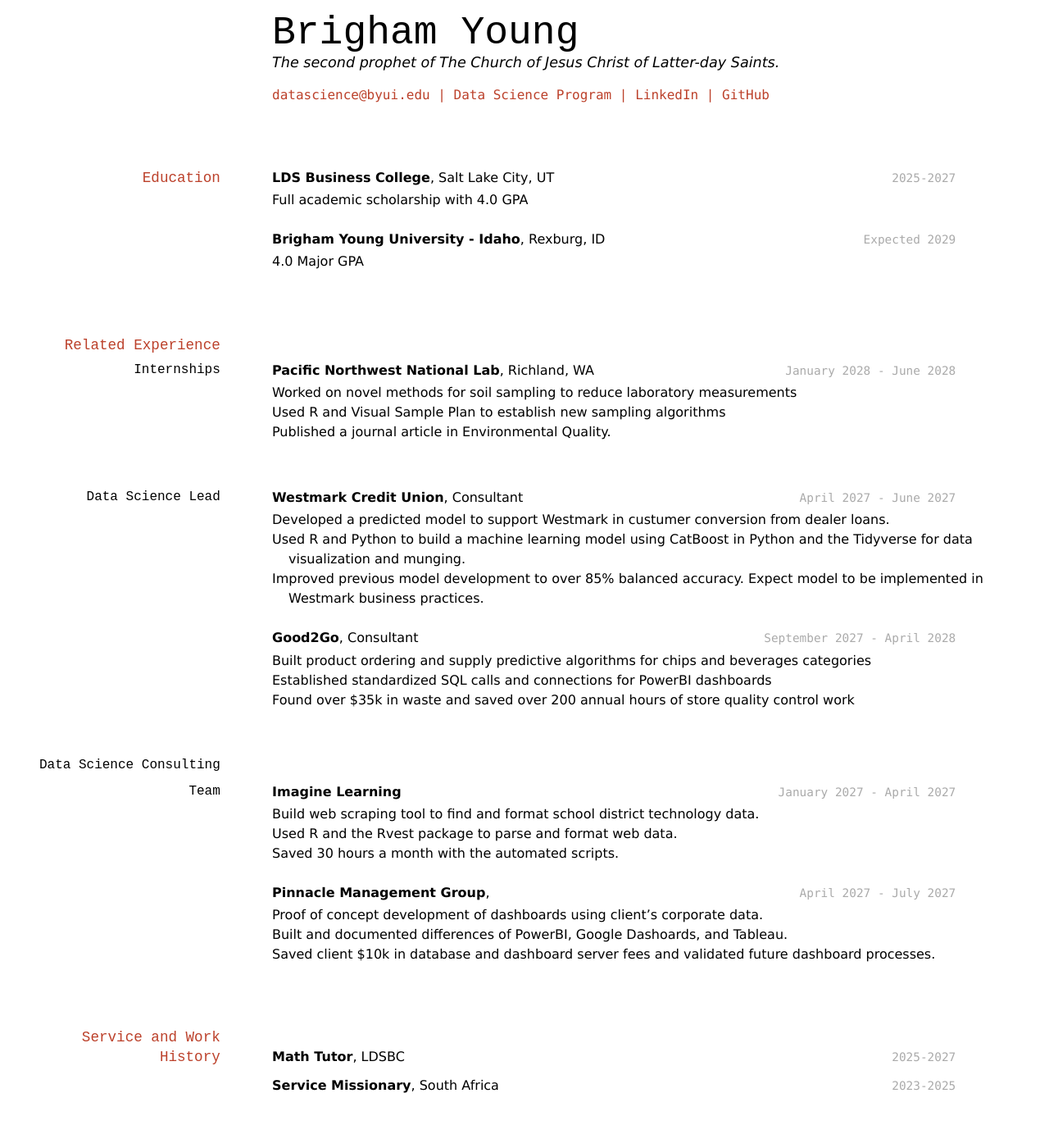
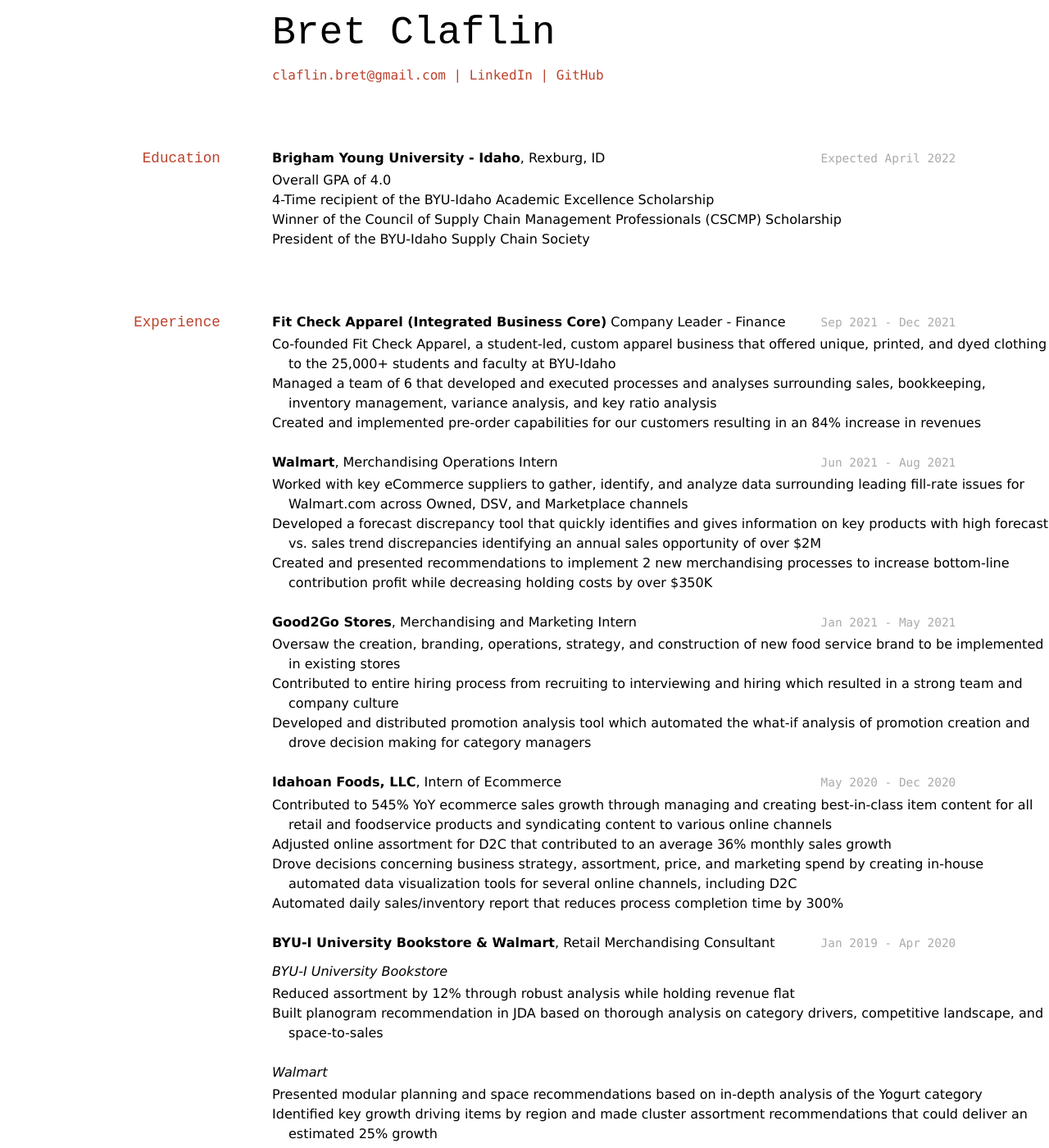
Before and after one commit to BretClaflin/new_claflin_resume, a Jekyll site: the page built from docs/index.md, in a window 1280 px wide and 1400 px high. Shown: the whole window at 82% size. Built offline with Jekyll 4.4.1, drawn with Linux system fonts in a browser that asks for light colours; some of the changed text lies outside the part shown.

Commit message:
adding my actual resume

```diff
--- a/docs/index.md
+++ b/docs/index.md
@@ -1,87 +1,95 @@
 ---
 layout: cv
-title: Brigham Young's Resume
+title: Bret Claflin's Resume
 ---
-# Brigham Young
-The second prophet of The Church of Jesus Christ of Latter-day Saints.
+# Bret Claflin
 
 <div id="webaddress">
-<a href="datascience@byui.edu">datascience@byui.edu</a>
-| <a href="https://byuidatascience.github.io/development.html">Data Science Program</a>
-| <a href="https://www.linkedin.com/groups/13537407/">LinkedIn</a>
-| <a href="https://github.com/byuids-resumes">GitHub</a>
+<a href="claflin.bret@gmail.com">claflin.bret@gmail.com</a>
+| <a href="https://www.linkedin.com/in/bretclaflin/">LinkedIn</a>
+| <a href="https://github.com/BretClaflin">GitHub</a>
 </div>
+
 
 <!-- https://www.monique.tech/the-art-of-markdown -->
 
 ## Education
 
-`2025-2027`
-__LDS Business College__, Salt Lake City, UT
-
-- Full academic scholarship with 4.0 GPA
-
-`Expected 2029`
+`Expected April 2022`
 __Brigham Young University - Idaho__, Rexburg, ID
 
-- 4.0 Major GPA
-
-
-## Related Experience
-
-### Internships
-
-`January 2028 - June 2028`
-__Pacific Northwest National Lab__, Richland, WA
-
-- Worked on novel methods for soil sampling to reduce laboratory measurements
-- Used R and Visual Sample Plan to establish new sampling algorithms
-- Published a journal article in Environmental Quality.
-
-### Data Science Lead
-
-`April 2027 - June 2027`
-__Westmark Credit Union__, Consultant
-
-- Developed a predicted model to support Westmark in custumer conversion from dealer loans.
-- Used R and Python to build a machine learning model using CatBoost in Python and the Tidyverse for data visualization and munging.
-- Improved previous model development to over 85% balanced accuracy. Expect model to be implemented in Westmark business practices.
-
-`September 2027 - April 2028`
-__Good2Go__, Consultant
-
-- Built product ordering and supply predictive algorithms for chips and beverages categories
-- Established standardized SQL calls and connections for PowerBI dashboards
-- Found over $35k in waste and saved over 200 annual hours of store quality control work
-
-### Data Science Consulting Team
-
-`January 2027 - April 2027`
-__Imagine Learning__
-
-- Build web scraping tool to find and format school district technology data.
-- Used R and the Rvest package to parse and format web data.
-- Saved 30 hours a month with the automated scripts.
-
-`April 2027 - July 2027`
-__Pinnacle Management Group__,
-
-- Proof of concept development of dashboards using client's corporate data.
-- Built and documented differences of PowerBI, Google Dashoards, and Tableau.
-- Saved client $10k in database and dashboard server fees and validated future dashboard processes.
-
-
-## Service and Work History
-
-`2025-2027`
-__Math Tutor__, LDSBC
-
-
-`2023-2025`
-__Service Missionary__, South Africa
+- Overall GPA of 4.0
+- 4-Time recipient of the BYU-Idaho Academic Excellence Scholarship
+- Winner of the Council of Supply Chain Management Professionals (CSCMP) Scholarship
+- President of the BYU-Idaho Supply Chain Society
 
 
 
+## Experience
+
+`Sep 2021 - Dec 2021`
+__Fit Check Apparel (Integrated Business Core)__ Company Leader - Finance
+
+- Co-founded Fit Check Apparel, a student-led, custom apparel business that offered unique, printed, and dyed
+clothing to the 25,000+ students and faculty at BYU-Idaho
+- Managed a team of 6 that developed and executed processes and analyses surrounding sales, bookkeeping,
+inventory management, variance analysis, and key ratio analysis
+- Created and implemented pre-order capabilities for our customers resulting in an 84% increase in revenues
+
+`Jun 2021 - Aug 2021`
+__Walmart__, Merchandising Operations Intern
+
+- Worked with key eCommerce suppliers to gather, identify, and analyze data surrounding leading fill-rate issues for Walmart.com across Owned, DSV, and Marketplace channels
+- Developed a forecast discrepancy tool that quickly identifies and gives information on key products with high forecast vs. sales trend discrepancies identifying an annual sales opportunity of over $2M
+- Created and presented recommendations to implement 2 new merchandising processes to increase bottom-line contribution profit while decreasing holding costs by over $350K
+
+
+`Jan 2021 - May 2021`
+__Good2Go Stores__, Merchandising and Marketing Intern
+
+- Oversaw the creation, branding, operations, strategy, and construction of new food service brand to be implemented
+in existing stores
+- Contributed to entire hiring process from recruiting to interviewing and hiring which resulted in a strong team and
+company culture
+- Developed and distributed promotion analysis tool which automated the what-if analysis of promotion creation and
+drove decision making for category managers
+
+`May 2020 - Dec 2020`
+__Idahoan Foods, LLC__, Intern of Ecommerce
+
+- Contributed to 545% YoY ecommerce sales growth through managing and creating best-in-class item content for all retail and foodservice products and syndicating content to various online channels
+- Adjusted online assortment for D2C that contributed to an average 36% monthly sales growth
+- Drove decisions concerning business strategy, assortment, price, and marketing spend by creating in-house automated data visualization tools for several online channels, including D2C
+- Automated daily sales/inventory report that reduces process completion time by 300%
+
+`Jan 2019 - Apr 2020`
+__BYU-I University Bookstore & Walmart__, Retail Merchandising Consultant
+
+_BYU-I University Bookstore_
+- Reduced assortment by 12% through robust analysis while holding revenue flat
+- Built planogram recommendation in JDA based on thorough analysis on category drivers, competitive landscape, and space-to-sales
+
+_Walmart_
+- Presented modular planning and space recommendations based on in-depth analysis of the Yogurt category
+- Identified key growth driving items by region and made cluster assortment recommendations that could deliver an estimated 25% growth
+
+
+## Service and Leadership
+
+`Sep 2018 - Apr 2020`
+__BYU-Idaho Business Supply Chain Society__, President & Networking Manager
+
+- Developed and managed 3 separate society departments in networking, logistics, and marketing
+- Increased leadership engagement and participation by over 400% in less than 4 months
+- Coordinated with multiple business professionals to arrange helpful presentations and Q&A sessions to increase
+student learning opportunities
+- Researched and presented internship possibilities to members of the society to provide them with career opportunities
+
+`July 2016 - Jul 2018`
+__Full-time Missionary in French Polynesia__, The Church of Jesus Christ of Latter-day Saints
+
+- Led weekly meetings to improve efficiencies among ongoing and upcoming projects
+- Supervised 18 volunteers providing various manual service projects, English classes, and other types of service to people of a different language and culture
+
 <!-- ### Footer
-
 Last updated: May 2013 -->
```
